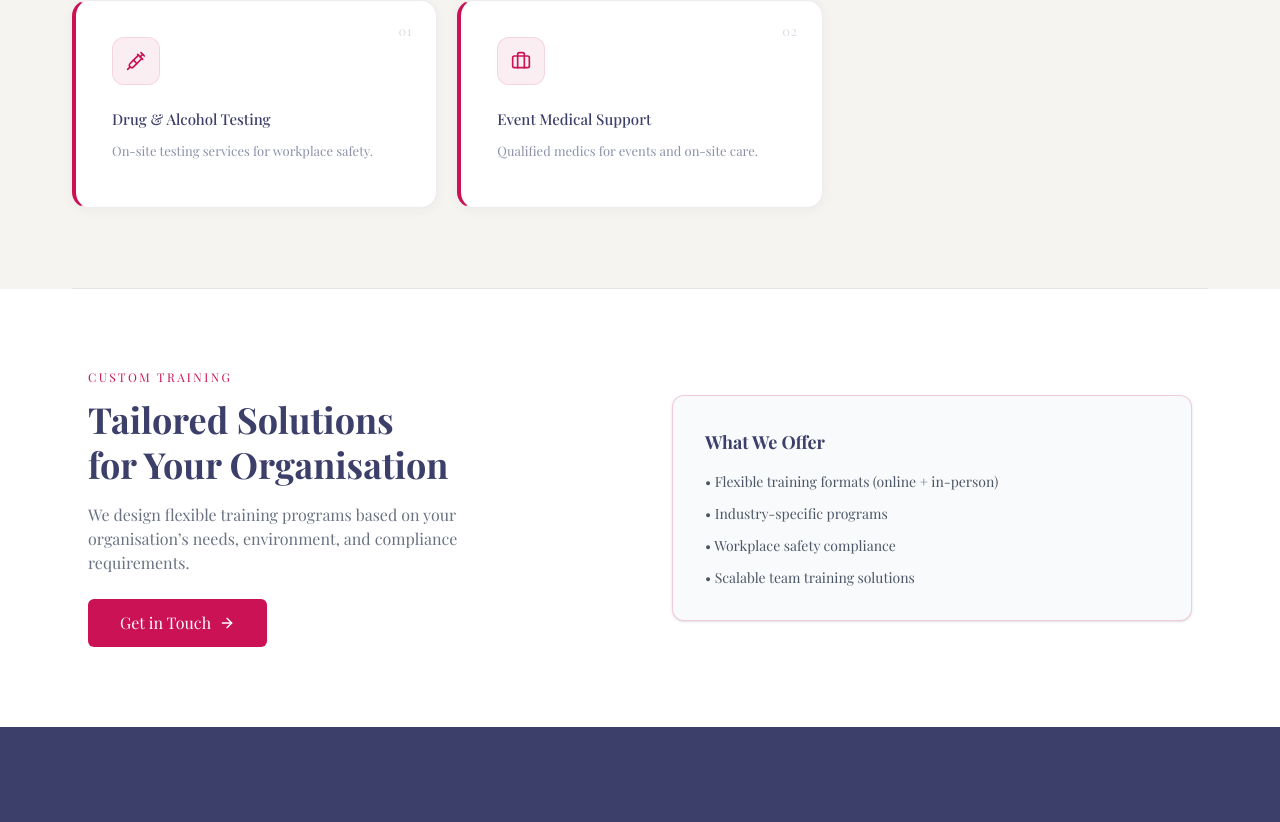
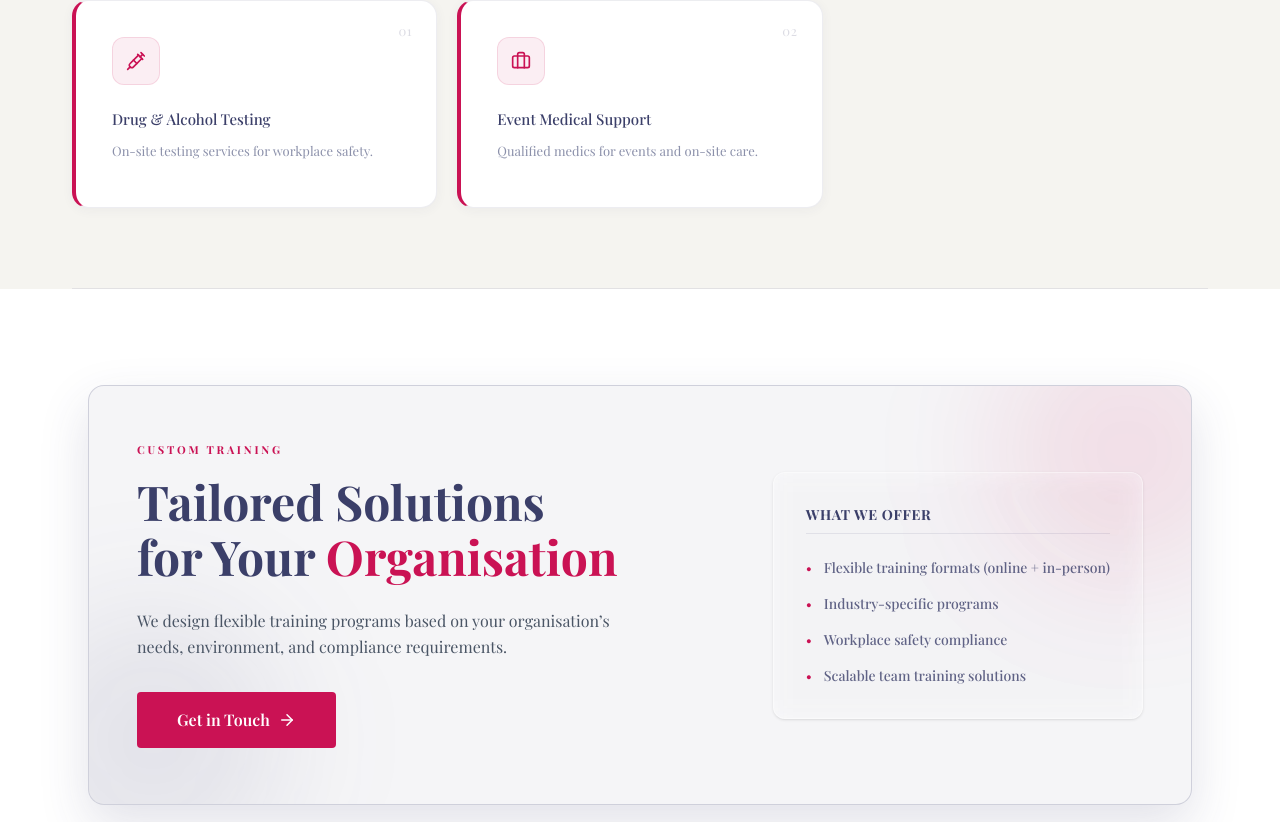
Before and after one commit to IT-Alliance-Tech/wellness-vitality, a Next.js app: page /training in a window 1280 px wide. Shown: the part 1971-2793 px from the top of the page. Built offline with nearby package versions, Linux system fonts and the light colour scheme.

Commit message:
Updated footer content

```diff
--- a/src/app/training/page.jsx
+++ b/src/app/training/page.jsx
@@ -457,46 +457,56 @@ const TrainingPage = () => {
         </div>
 
         {/* ── CTA ── */}
-        <section className="py-16 md:py-20 bg-white">
+        <section className="py-16 md:py-24 bg-white relative overflow-hidden">
           <div className="max-w-6xl mx-auto px-4 sm:px-6">
 
-            <div className="grid md:grid-cols-2 gap-10 md:gap-16 items-center">
+            <div className="relative overflow-hidden rounded-2xl border border-[#3b3f69]/20 bg-[#3b3f69]/5 backdrop-blur-sm px-8 py-10 md:px-12 md:py-14 shadow-[0_20px_50px_rgba(59,63,105,0.15)]">
+
+              {/* Subtle glows (matching Newsletter style) */}
+              <div className="absolute -top-16 -right-16 w-64 h-64 bg-[#ca1254]/10 rounded-full blur-3xl" />
+              <div className="absolute -bottom-16 -left-16 w-64 h-64 bg-[#3b3f69]/10 rounded-full blur-3xl" />
+
+              <div className="relative z-10 flex flex-col lg:flex-row items-center justify-between gap-12">
 
                 {/* LEFT CONTENT */}
-              <div>
-                <p className="text-[#ca1254] text-xs uppercase tracking-[0.2em] mb-3">
+                <div className="max-w-xl text-center lg:text-left">
+                  <p className="text-[#ca1254] text-[11px] font-bold uppercase tracking-[0.25em] mb-4">
                     Custom Training
                   </p>
-
-                <h3 className="text-3xl md:text-4xl font-semibold text-[#3b3f69] mb-4 leading-tight">
-                  Tailored Solutions <br /> for Your Organisation
+                  <h3 className="text-3xl md:text-5xl font-bold text-[#3b3f69] mb-6 leading-[1.15]">
+                    Tailored Solutions <br className="hidden md:block" />
+                    for Your <span className="text-[#ca1254]">Organisation</span>
                   </h3>
-
-                <p className="text-gray-500 text-sm md:text-base mb-6 max-w-md">
+                  <p className="text-gray-600 text-sm md:text-base mb-8 max-w-lg leading-relaxed">
                     We design flexible training programs based on your organisation’s
                     needs, environment, and compliance requirements.
                   </p>
-
-                <a href="/contact">
-                  <button className="bg-[#ca1254] text-white px-8 py-3 rounded-md hover:bg-[#a30f44] transition flex items-center gap-2">
-                    Get in Touch <ArrowRight size={16} />
-                  </button>
+                  <a href="/contact" className="inline-flex items-center gap-2 bg-[#ca1254] text-white px-10 py-4 rounded font-semibold hover:bg-[#a30f44] transition-all hover:shadow-lg hover:-translate-y-0.5">
+                    Get in Touch <ArrowRight size={18} />
                   </a>
                 </div>
 
-              {/* RIGHT CARD */}
-              <div className="bg-[#f9fafc] border border-[#ca1254]/20 rounded-xl p-6 md:p-8 shadow-sm">
-
-                <h4 className="text-lg font-semibold text-[#3b3f69] mb-4">
+                {/* RIGHT CONTENT (What We Offer) */}
+                <div className="w-full lg:w-auto min-w-[300px]">
+                  <div className="bg-white/40 backdrop-blur-md border border-white/40 rounded-xl p-8 shadow-sm">
+                    <h4 className="text-sm font-bold text-[#3b3f69] uppercase tracking-wider mb-6 pb-2 border-b border-[#3b3f69]/10">
                       What We Offer
                     </h4>
-
-                <ul className="space-y-3 text-sm text-gray-600">
-                  <li>• Flexible training formats (online + in-person)</li>
-                  <li>• Industry-specific programs</li>
-                  <li>• Workplace safety compliance</li>
-                  <li>• Scalable team training solutions</li>
+                    <ul className="space-y-4">
+                      {[
+                        'Flexible training formats (online + in-person)',
+                        'Industry-specific programs',
+                        'Workplace safety compliance',
+                        'Scalable team training solutions'
+                      ].map((item, i) => (
+                        <li key={i} className="flex items-start gap-3 text-sm text-[#3b3f69]/80 group">
+                          <span className="text-[#ca1254] group-hover:scale-125 transition-transform">•</span>
+                          <span className="font-medium">{item}</span>
+                        </li>
+                      ))}
                     </ul>
+                  </div>
+                </div>
 
               </div>
 
--- a/src/components/layout/Footer.jsx
+++ b/src/components/layout/Footer.jsx
@@ -21,6 +21,7 @@ const Footer = () => {
               {[
                 { name: 'Facebook', icon: <svg className="w-5 h-5" fill="currentColor" viewBox="0 0 24 24"><path d="M22 12c0-5.523-4.477-10-10-10S2 6.477 2 12c0 4.991 3.657 9.128 8.438 9.878v-6.987h-2.54V12h2.54V9.797c0-2.506 1.492-3.89 3.777-3.89 1.094 0 2.238.195 2.238.195v2.46h-1.26c-1.243 0-1.63.771-1.63 1.562V12h2.773l-.443 2.89h-2.33v6.988C18.343 21.128 22 16.991 22 12z" /></svg> },
                 { name: 'Instagram', icon: <svg className="w-5 h-5" fill="currentColor" viewBox="0 0 24 24"><path d="M12 2.163c3.204 0 3.584.012 4.85.07 3.252.148 4.771 1.691 4.919 4.919.058 1.265.069 1.645.069 4.849 0 3.205-.012 3.584-.069 4.849-.149 3.225-1.664 4.771-4.919 4.919-1.266.058-1.644.07-4.85.07-3.204 0-3.584-.012-4.849-.07-3.26-.149-4.771-1.699-4.919-4.92-.058-1.265-.07-1.644-.07-4.849 0-3.204.013-3.583.07-4.849.149-3.227 1.664-4.771 4.919-4.919 1.266-.057 1.645-.069 4.849-.069zm0-2.163c-3.259 0-3.667.014-4.947.072-4.358.2-6.78 2.618-6.98 6.98-.059 1.281-.073 1.689-.073 4.948 0 3.259.014 3.668.072 4.948.2 4.358 2.618 6.78 6.98 6.98 1.281.058 1.689.072 4.948.072 3.259 0 3.668-.014 4.948-.072 4.354-.2 6.782-2.618 6.979-6.98.059-1.28.073-1.689.073-4.948 0-3.259-.014-3.667-.072-4.947-.196-4.354-2.617-6.78-6.979-6.98-1.281-.059-1.69-.073-4.949-.073zm0 5.838c-3.403 0-6.162 2.759-6.162 6.162s2.759 6.163 6.162 6.163 6.162-2.759 6.162-6.163c0-3.403-2.759-6.162-6.162-6.162zm0 10.162c-2.209 0-4-1.79-4-4 0-2.209 1.791-4 4-4s4 1.791 4 4c0 2.21-1.791 4-4 4zm6.406-11.845c-.796 0-1.441.645-1.441 1.44s.645 1.44 1.441 1.44c.795 0 1.439-.645 1.439-1.44s-.644-1.44-1.439-1.44z" /></svg> },
+                { name: 'TikTok', icon: <svg className="w-5 h-5" fill="currentColor" viewBox="0 0 24 24"><path d="M9 3v12.5a2.5 2.5 0 11-2.5-2.5h.5V10h-.5a5 5 0 105 5V8.7c.9.6 2 .9 3.1.9V6.5c-.9 0-1.8-.3-2.5-.9-.7-.6-1.2-1.4-1.4-2.3H9z"/></svg> },
                 { name: 'LinkedIn', icon: <svg className="w-5 h-5" fill="currentColor" viewBox="0 0 24 24"><path d="M19 0h-14c-2.761 0-5 2.239-5 5v14c0 2.761 2.239 5 5 5h14c2.762 0 5-2.238 5-5v-14c0-2.761-2.238-5-5-5zm-11 19h-3v-11h3v11zm-1.5-12.268c-.966 0-1.75-.79-1.75-1.764s.784-1.764 1.75-1.764 1.75.79 1.75 1.764-.783 1.764-1.75 1.764zm13.5 12.268h-3v-5.604c0-3.368-4-3.113-4 0v5.604h-3v-11h3v1.765c1.396-2.586 7-2.777 7 2.476v6.759z" /></svg> },
                 { name: 'X', icon: <svg className="w-5 h-5" fill="currentColor" viewBox="0 0 24 24"><path d="M18.901 1.153h3.68l-8.04 9.19L24 22.846h-7.406l-5.8-7.584-6.638 7.584H.474l8.6-9.83L0 1.154h7.594l5.243 6.932 6.064-6.933zm-1.292 19.49h2.039L6.486 3.24H4.298l13.311 17.403z" /></svg> }
               ].map((social) => (
@@ -83,8 +84,18 @@ const Footer = () => {
                   <svg className="w-4 h-4 text-[#ca1254]" fill="none" viewBox="0 0 24 24" stroke="currentColor"><path strokeLinecap="round" strokeLinejoin="round" strokeWidth={2} d="M3 5a2 2 0 012-2h3.28a1 1 0 01.948.684l1.498 4.493a1 1 0 01-.502 1.21l-2.257 1.13a11.042 11.042 0 005.516 5.516l1.13-2.257a1 1 0 011.21-.502l4.493 1.498a1 1 0 01.684.949V19a2 2 0 01-2 2h-1C9.716 21 3 14.284 3 6V5z" /></svg>
                 </div>
                 <div className="pt-1.5">
-                  <div className="font-semibold text-white">1300 VITALITY</div>
-                  <div className="text-xs mt-0.5 opacity-80">Mon-Sun: 8am - 8pm</div>
+                  <div className="font-semibold text-white">02 9627 2659</div>
+                </div>
+              </li>
+              <li className="flex gap-4 text-white/70 text-sm items-start">
+                <div className="w-8 h-8 rounded-full bg-white/5 flex items-center justify-center flex-shrink-0">
+                  <svg className="w-4 h-4 text-[#ca1254]" fill="none" viewBox="0 0 24 24" stroke="currentColor"><path strokeLinecap="round" strokeLinejoin="round" strokeWidth={2} d="M12 8v4l3 3m6-3a9 9 0 11-18 0 9 9 0 0118 0z" /></svg>
+                </div>
+                <div className="pt-1.5">
+                  <div className="text-xs leading-relaxed text-white">
+                    <span className="font-semibold">Mobile:</span> <span className="font-semibold font-bold">6 AM – 9 PM</span> <br />
+                    <span className="font-semibold">Office:</span> <span className="font-semibold font-bold">9 AM – 6 PM</span>
+                  </div>
                 </div>
               </li>
               <li className="flex gap-4 text-white/70 text-sm items-start">
@@ -92,7 +103,7 @@ const Footer = () => {
                   <svg className="w-4 h-4 text-[#ca1254] flex-shrink-0" fill="none" viewBox="0 0 24 24" stroke="currentColor"><path strokeLinecap="round" strokeLinejoin="round" strokeWidth={2} d="M3 8l7.89 5.26a2 2 0 002.22 0L21 8M5 19h14a2 2 0 002-2V7a2 2 0 00-2-2H5a2 2 0 00-2 2v10a2 2 0 002 2z" /></svg>
                 </div>
                 <div className="pt-1.5">
-                  <a href="mailto:care@wellnessvitality.com.au" className="font-semibold text-white hover:text-[#ca1254] transition-colors">care@wellnessvitality.com.au</a>
+                  <a href="mailto:admin@wellnessvitalityaustralia.com.au" className="font-semibold text-white hover:text-[#ca1254] transition-colors">admin@wellnessvitalityaustralia.com.au</a>
                 </div>
               </li>
               <li className="flex gap-4 text-white/70 text-sm items-start">
@@ -100,7 +111,8 @@ const Footer = () => {
                   <svg className="w-4 h-4 text-[#ca1254] flex-shrink-0" fill="none" viewBox="0 0 24 24" stroke="currentColor"><path strokeLinecap="round" strokeLinejoin="round" strokeWidth={2} d="M17.657 16.657L13.414 20.9a1.998 1.998 0 01-2.827 0l-4.244-4.243a8 8 0 1111.314 0z" /><path strokeLinecap="round" strokeLinejoin="round" strokeWidth={2} d="M15 11a3 3 0 11-6 0 3 3 0 016 0z" /></svg>
                 </div>
                 <div className="pt-1.5 leading-relaxed">
-                  Mobile Clinical Services<br />Available Across Australia
+                 {` Suite 226, 2–8 Brookhollow Avenue`} <br />
+                  Norwest NSW 2153
                 </div>
               </li>
             </ul>
@@ -111,12 +123,12 @@ const Footer = () => {
         {/* Bottom Bar */}
         <div className="border-t border-white/10 pt-8 mt-8 flex flex-col md:flex-row justify-between items-center gap-4">
           <p className="text-white/40 text-xs font-medium">
-            Â© {new Date().getFullYear()} Wellness & Vitality Australia. All rights reserved.
+            @ {new Date().getFullYear()} Wellness & Vitality Australia. All rights reserved.
           </p>
-          <div className="flex gap-8 text-xs font-medium text-white/40">
+          {/* <div className="flex gap-8 text-xs font-medium text-white/40">
             <Link href="/privacy" className="hover:text-white transition-colors">Privacy Policy</Link>
             <Link href="/terms" className="hover:text-white transition-colors">Terms of Service</Link>
-          </div>
+          </div> */}
         </div>
       </div>
     </footer>
```
Lines whose indentation alone changed are shown as unchanged.
